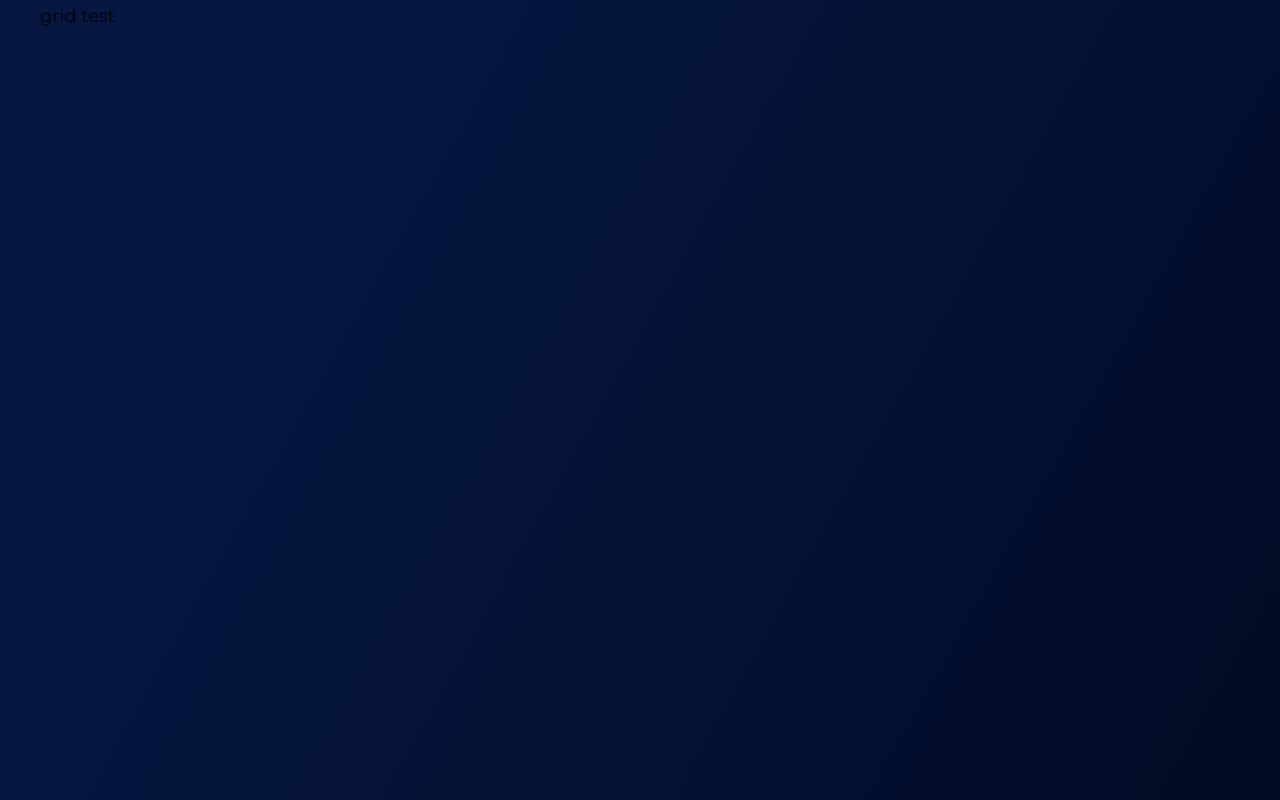
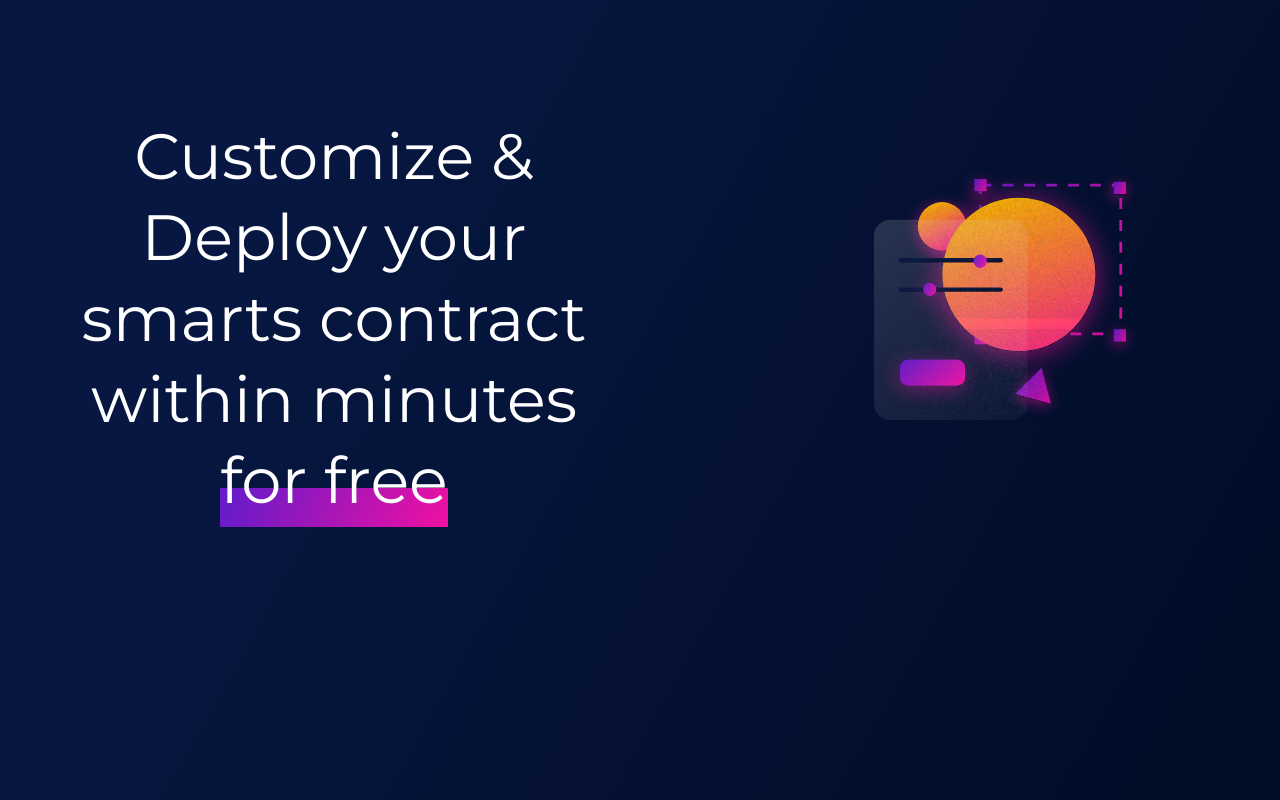
Before and after one commit to atomiklabs/deploycontracts.io, a Next.js app: page / in a window 1280 px wide. Built offline with nearby package versions, Linux system fonts and the light colour scheme.

Commit message:
add masthead component

```diff
--- /dev/null
+++ b/components/Masthead.tsx
@@ -0,0 +1,24 @@
+import Grid from '@/components/Grid'
+import { NonOptimizedImage } from './NonOptimizedImage'
+import masthead from '../public/assets/masthead.svg'
+
+export default function Masthead() {
+  return (
+    <>
+      <Grid>
+        <div className='col-span-full lg:col-start-8 lg:col-span-5 lg:order-2 flex justify-center'>
+          <NonOptimizedImage src={masthead} alt='masthead image' />
+        </div>
+        <div className='col-span-full lg:col-start-1 lg:col-span-6 lg:order-1 text-white text-[64px] leading-[81px] text-center mt-9'>
+          <h1>
+            Customize & Deploy your smarts contract within minutes{' '}
+            <span className='relative z-10 whitespace-nowrap'>
+              <span className='bg-[linear-gradient(115.82deg,#671BC9_5.15%,#FD0F9E_108.88%)] w-full h-1/2 bottom-[-10%] absolute -z-10'></span>
+              for free
+            </span>
+          </h1>
+        </div>
+      </Grid>
+    </>
+  )
+}
--- /dev/null
+++ b/components/NonOptimizedImage.tsx
@@ -0,0 +1,5 @@
+import Image, { ImageProps } from 'next/image'
+
+export function NonOptimizedImage(props: ImageProps) {
+  return <Image loader={({ src }) => src} unoptimized={true} {...props} />
+}
--- a/pages/index.tsx
+++ b/pages/index.tsx
@@ -1,10 +1,12 @@
-import Grid from '@/components/Grid'
+import Masthead from '@/components/Masthead'
 
 export default function LandingPage() {
   return (
     <>
       <main>
-        <Grid>grid test</Grid>
+        <header className='py-20'>
+          <Masthead />
+        </header>
       </main>
     </>
   )
```
Also changed, not shown: public/assets/masthead.svg (added).
